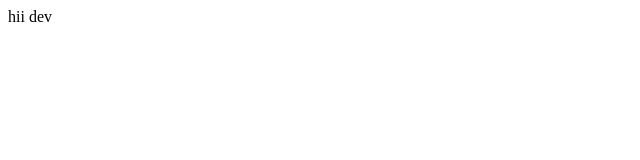
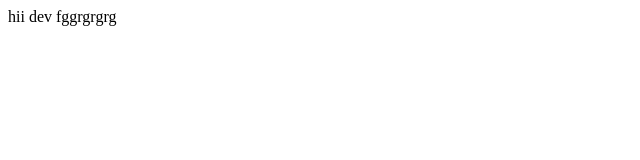
Before and after one commit to LanaPraca/AV2, a plain HTML site: page index.html in a window 1280 px wide. Shown: the full height of the page, 0-640 px from the left. Drawn offline with Linux system fonts and the light colour scheme.

Commit message:
texto aletorio

```diff
--- a/index.html
+++ b/index.html
@@ -8,5 +8,9 @@
 <body>
     hii dev
 
+
+
+
+fggrgrgrg
 </body>
 </html>
```
